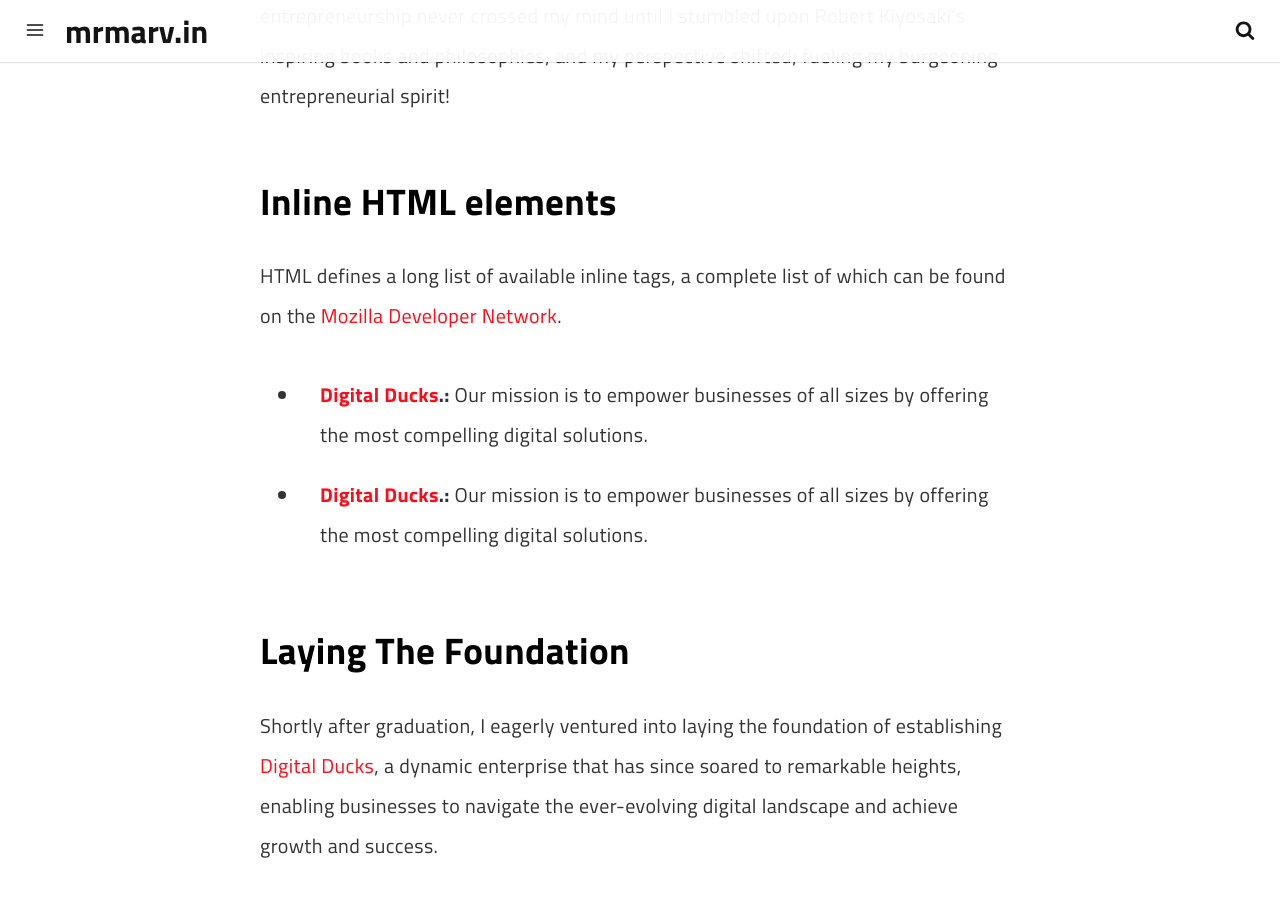
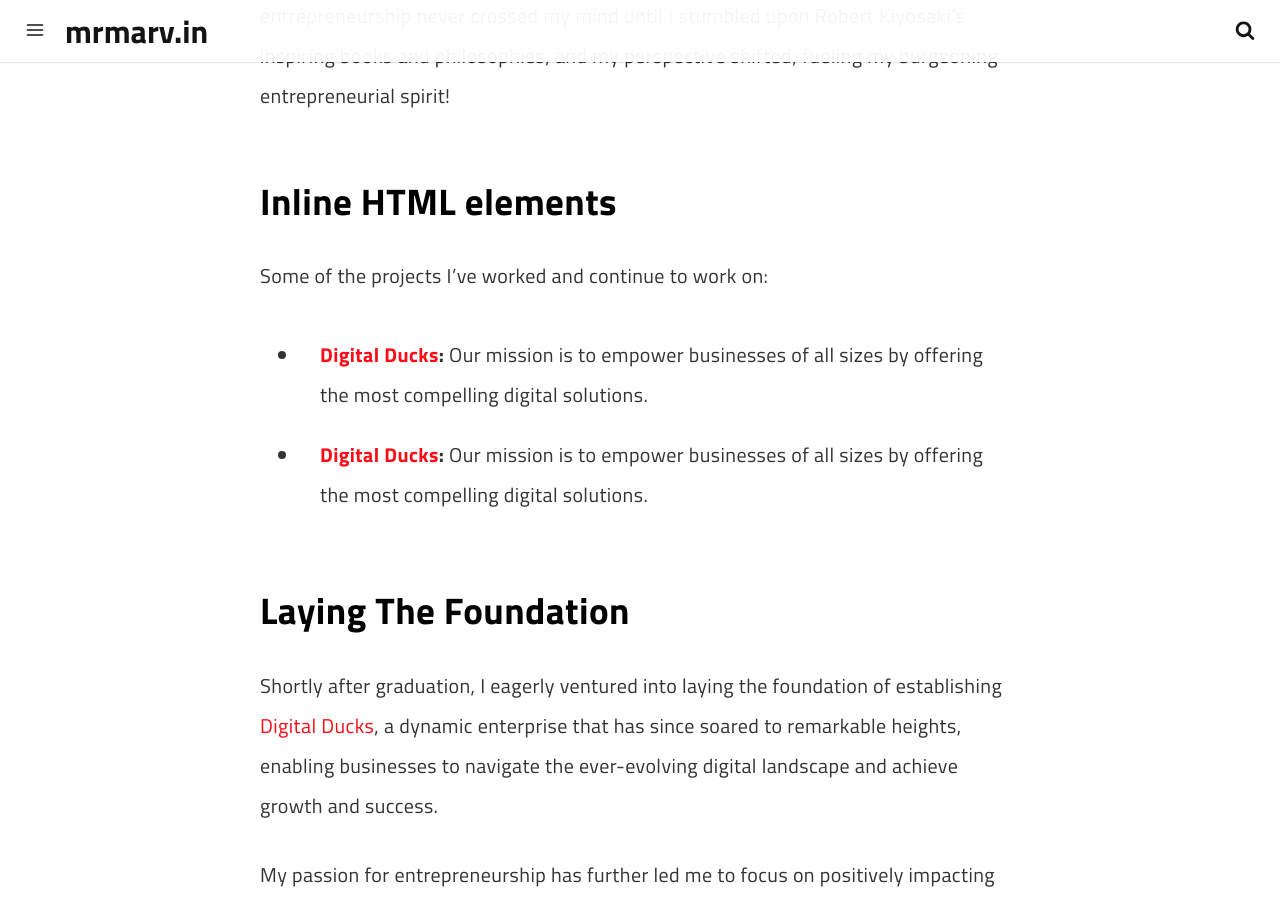
Before and after one commit to marv0/marv0.github.io, a Jekyll site: the page built from pages/about.md, in a window 1280 px wide and 900 px high, scrolled down 1025 px. Built offline with Jekyll 4.4.1, drawn with Linux system fonts in a browser that asks for light colours; a script that is not in the unit is left out.

Commit message:
Update about.md

```diff
--- a/pages/about.md
+++ b/pages/about.md
@@ -18,11 +18,11 @@ At an early age, I learned the importance of having a competitive edge and drive
 
 ## Inline HTML elements
 
-HTML defines a long list of available inline tags, a complete list of which can be found on the [Mozilla Developer Network](https://developer.mozilla.org/en-US/docs/Web/HTML/Element).
+Some of the projects I've worked and continue to work on:
 
-- **[Digital Ducks](https://www.digitalducks.co.ke).:** Our mission is to empower businesses of all sizes by offering the most compelling digital solutions.
+- **[Digital Ducks](https://www.digitalducks.co.ke):** Our mission is to empower businesses of all sizes by offering the most compelling digital solutions.
 
-- **[Digital Ducks](https://www.digitalducks.co.ke).:** Our mission is to empower businesses of all sizes by offering the most compelling digital solutions.
+- **[Digital Ducks](https://www.digitalducks.co.ke):** Our mission is to empower businesses of all sizes by offering the most compelling digital solutions.
 
 ## Laying The Foundation
 
```
